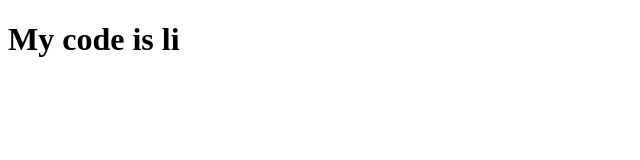
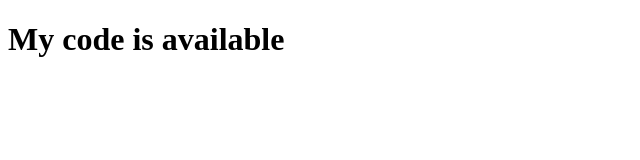
Before and after one commit to MMaahhiirr009/Code-live, a plain HTML site: page index.html in a window 1280 px wide. Shown: the whole page, without its empty margins (0-640 px from the left). Drawn offline with Linux system fonts and the light colour scheme.

Commit message:
first commit

```diff
--- a/index.html
+++ b/index.html
@@ -6,6 +6,6 @@
     <title>Document</title>
   </head>
   <body>
-    <h1>My code is li</h1>
+    <h1>My code is available</h1>
   </body>
 </html>
```
